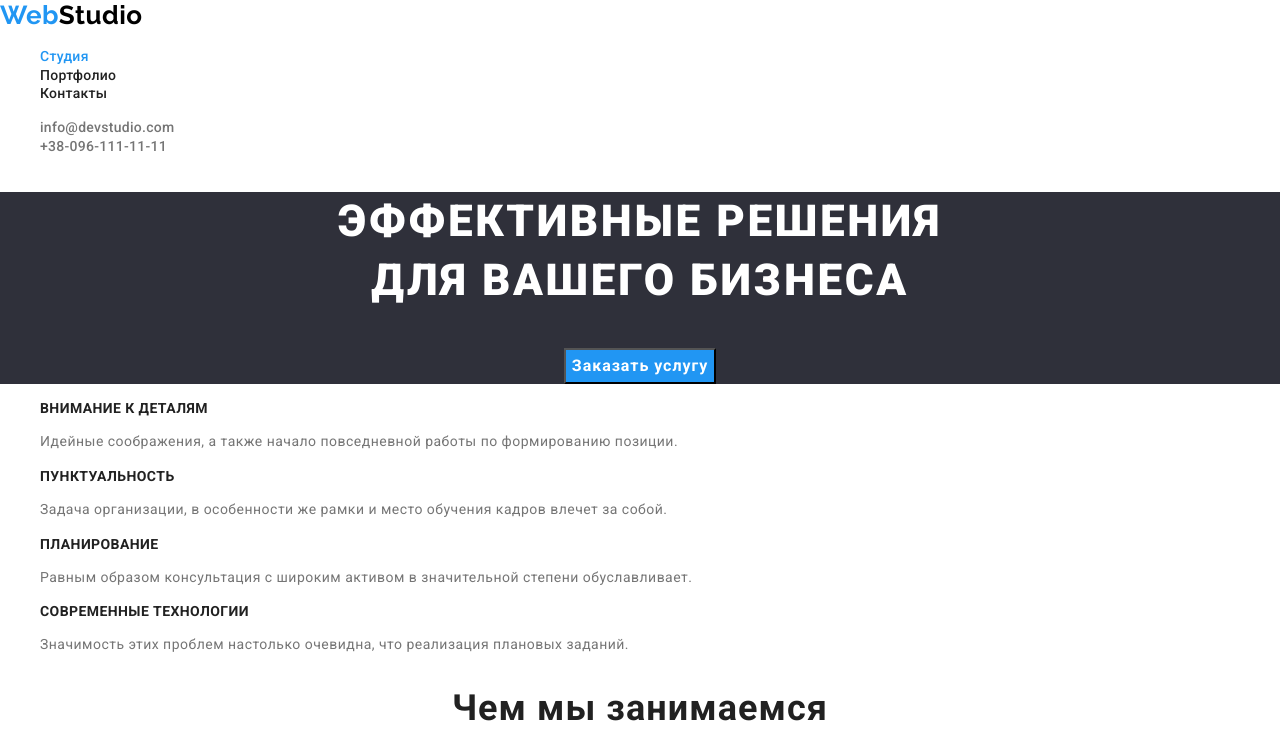
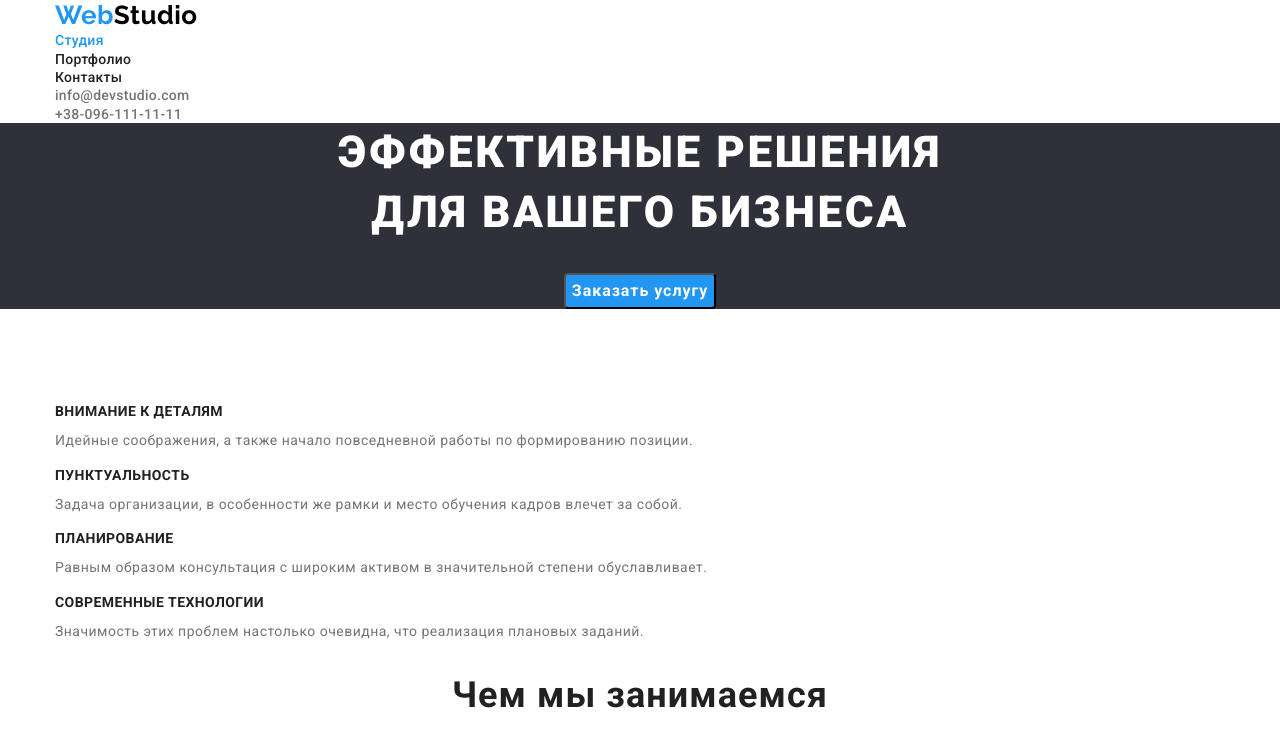
Before and after one commit to DennLaz/goit-markup-hw-03, a plain HTML site: page index.html in a window 1280 px wide. Shown: the top 743 px of the page. Drawn offline with nearby package versions, Linux system fonts and the light colour scheme.

Commit message:
Дополнение стилей

```diff
--- a/css/styles.css
+++ b/css/styles.css
@@ -23,6 +23,8 @@ body {
 }
 
 .list {
+  margin: 0;
+  padding: 0;
   list-style: none;
 }
 
@@ -76,6 +78,13 @@ span {
   color: var(--special-text-color);
 }
 
+.container {
+  width: 1200px;
+  margin: 0 auto;
+  padding-left: 15px;
+  padding-right: 15px;
+}
+
 /* hero */
 .hero {
   text-align: center;
@@ -83,6 +92,8 @@ span {
 
 /* Герой  */
 .hero-title {
+  margin-top: 0;
+  margin-bottom: 30px;
   color: var(--bg-color);
   font-weight: 900;
   font-size: 44px;
@@ -100,8 +111,7 @@ span {
   font-weight: 700;
   font-size: 16px;
   line-height: 1.88;
-
-  align-items: center;
+  border-radius: 4px;
   letter-spacing: 0.06em;
   cursor: pointer;
 }
@@ -130,11 +140,13 @@ span {
   line-height: 16px;
   letter-spacing: 0.03em;
   text-transform: uppercase;
+  margin-bottom: 10px;
 }
 
 .section-text {
   font-size: 14px;
   line-height: 1.7;
+  margin-top: 0;
 }
 
 .section-position {
@@ -145,6 +157,7 @@ span {
 /* fotter and our team*/
 .bg-color {
   background-color: var(--bg-footer-color);
+  margin-bottom: 94px;
 }
 .bg-team {
   background-color: var(--grey-color);
@@ -208,6 +221,7 @@ span {
   line-height: 1.6;
   letter-spacing: 0.03em;
   cursor: pointer;
+  border-radius: 4px;
 }
 
 .work-button:focus,
```
